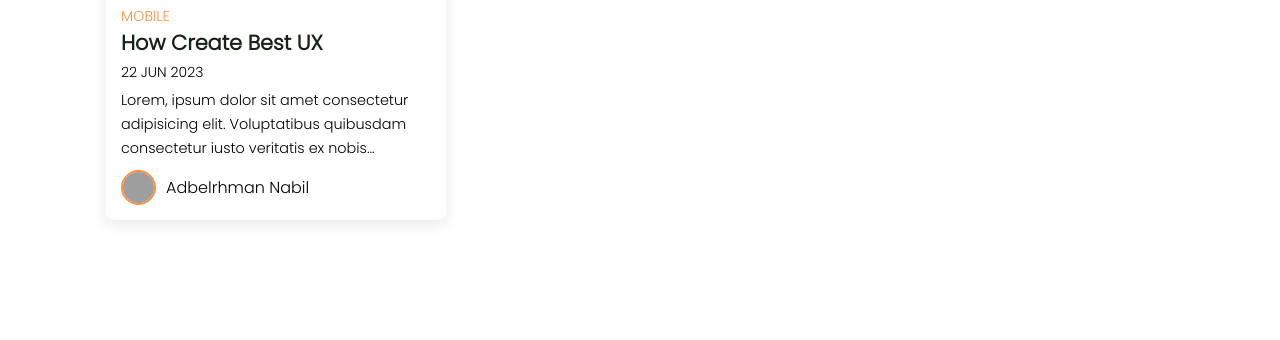
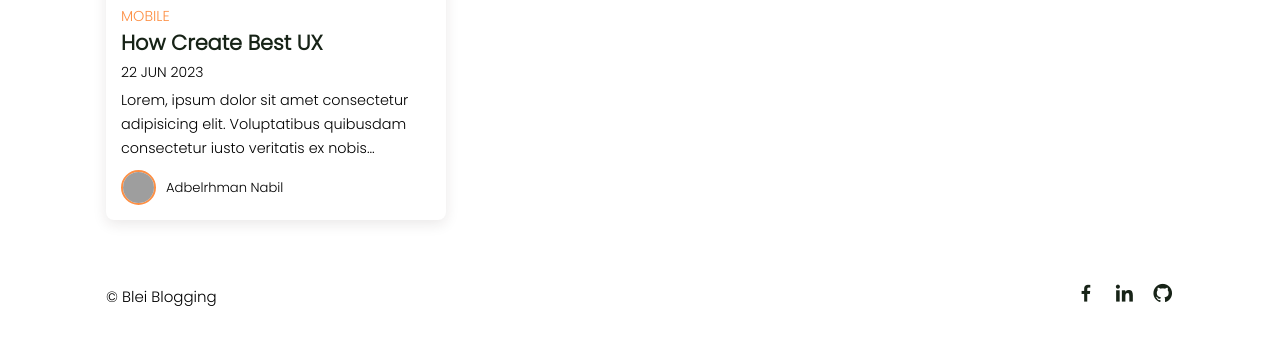
Before and after one commit to abdelrhmannabil12/Blog-App, a Django app: page / in a window 1280 px wide. Shown: the part 1225-1565 px from the top of the page. Before the commit the page ends 1448 px from the top, so only its background shows below. Run offline with Django 4.2, Linux system fonts and the light colour scheme; grey boxes are pictures that could not be loaded.

Commit message:
added the footer

```diff
--- a/static/css/style.css
+++ b/static/css/style.css
@@ -43,16 +43,26 @@
     width: 100%;
     z-index: 200;
 }
+header.shadow{
+    background: var(--bg-color);
+    box-shadow: 0 1px 4px hsl(0 4% 14% /10%);
+    transition: 3s;
+}
+header.shadow .logo{
+ color: var(--text-color);
+}
+
 .nav{
     display: flex;
     align-items: center;
-    justify-content:space-between;
+
     padding: 18px 0;
 }
 .logo {
-    font-size: 1.5rem;
+    font-size: 2rem;
     font-weight: 600;
     color: var(--bg-color);
+    margin-right: 70%;
 }
 .logo span{
     color: var(--second-color);
@@ -62,6 +72,7 @@
     text-transform: uppercase;
     font-weight: 500;
     border-radius: 4px;
+    margin-right: 3%;
     background: var(--second-color);
     color: var(--bg-color);
 }
@@ -173,3 +184,32 @@
     object-position: center;
     border: 2px solid var(--second-color);
 }
+
+.profile-name{
+    font-size: 0.82rem;
+    font-weight: 500;
+}
+.footer{
+    display: flex;
+    justify-content: space-between;
+    align-items: center;
+    padding: 30px 0;
+}
+.footer p{
+    font-size: 0.938rem;
+}
+.social{
+    display: flex;
+    align-items: center;
+    column-gap: 1rem;
+}
+.social .bx{
+ font-size: 1.4rem;
+color: var(--text-color)
+}
+
+
+.social .bx:hover{
+    color: var(--second-color) ;
+    transition: 0.3s all linear;
+}
--- a/templates/index.html
+++ b/templates/index.html
@@ -12,9 +12,9 @@
 <body>
 <header>
     <div class="nav container">
+        <a href="#" class="logo">Be<span>li</span></a>
+    <a href="#" class="login">Login</a>
 
-    <a href="#" class="login">Login</a>
-    <a href="#" class="logo">Be<span>li</span></a>
     <a href="#" class="login">Register</a>
 </div>
 </header>
@@ -78,7 +78,15 @@
         </div>
     </div>
 </section>
+<div class="footer container">
+    <p>&#169; Blei Blogging </p>
+    <div class="social">
+        <a href="#"><i class="bx bxl-facebook"></i></a>
+        <a href="#"><i class="bx bxl-linkedin"></i></a>
+        <a href="#"><i class="bx bxl-github"></i></a>
 
+    </div>
+</div>
 
 
 
```
